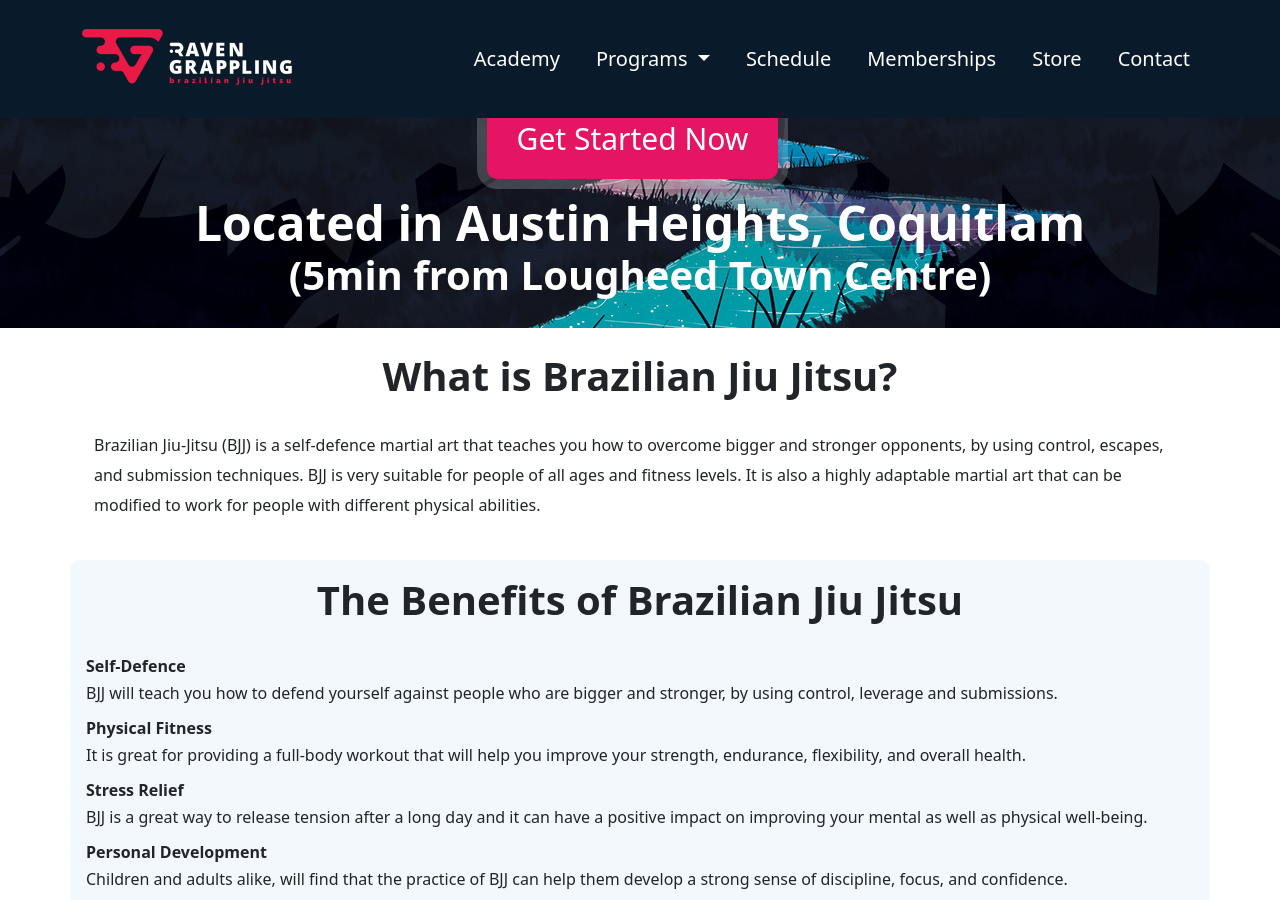
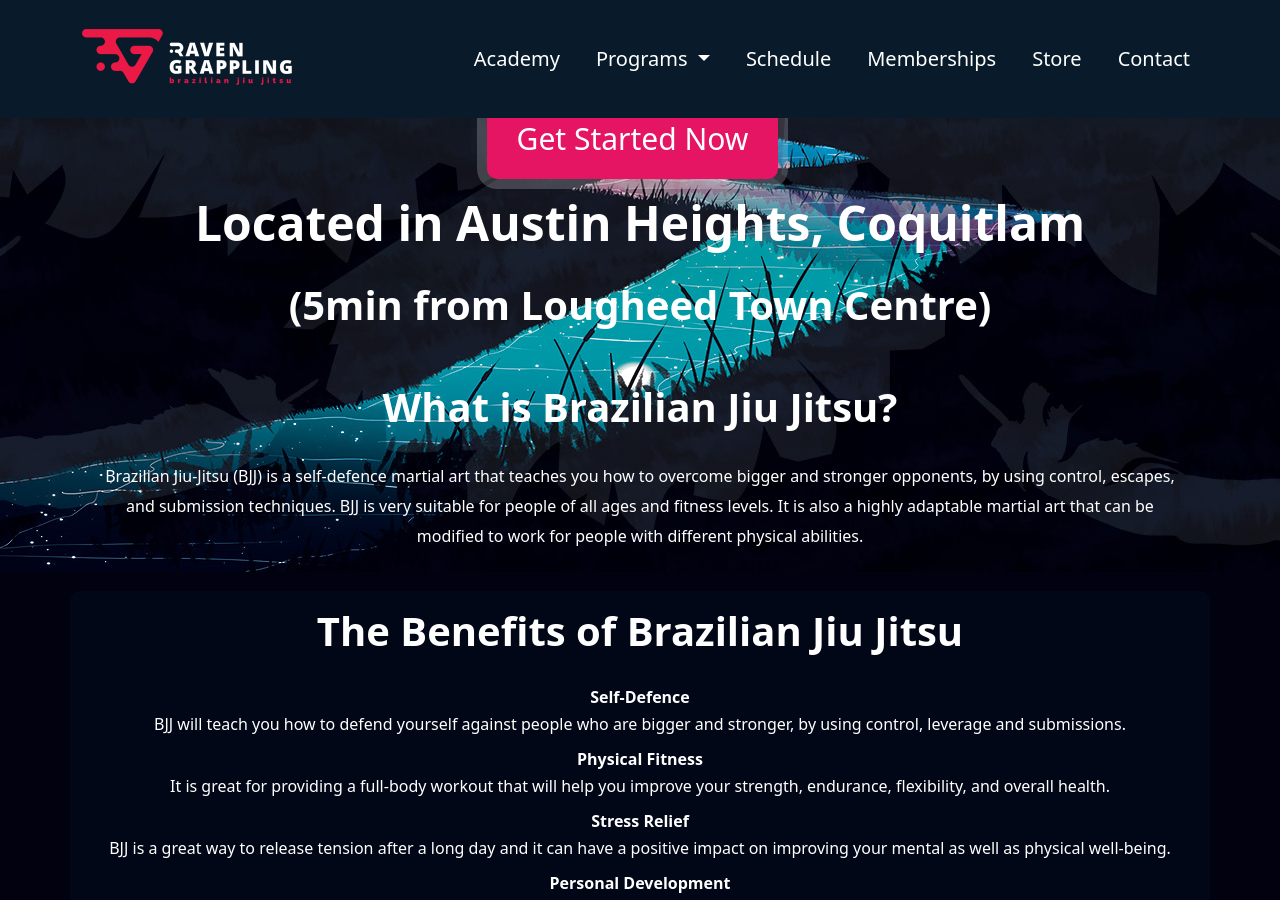
Before and after one commit to RavenGrappling/RavenGrappling.github.io, a Jekyll site: the page built from index.md, in a window 1280 px wide and 900 px high, scrolled down 430 px. Built offline with Jekyll 4.4.1, drawn with Linux system fonts in a browser that asks for light colours.

Commit message:
Update index.md

```diff
--- a/index.md
+++ b/index.md
@@ -11,8 +11,9 @@
   </div>
     <a href="/memberships" class="rg-button">Get Started Now</a>
   </div>
-    <div class="display-5 fw-bold">Located in Austin Heights, Coquitlam</div>
-    <div class="display-6 fw-bold">(5min from Lougheed Town Centre)</div>
+  <div class="container">
+    <h1 class="display-5 fw-bold">Located in Austin Heights, Coquitlam</h1>
+    <h1 class="display-6 fw-bold">(5min from Lougheed Town Centre)</h1>
 </div>
 
 <div class="container py-5 px-4 p-lg-4">
```
